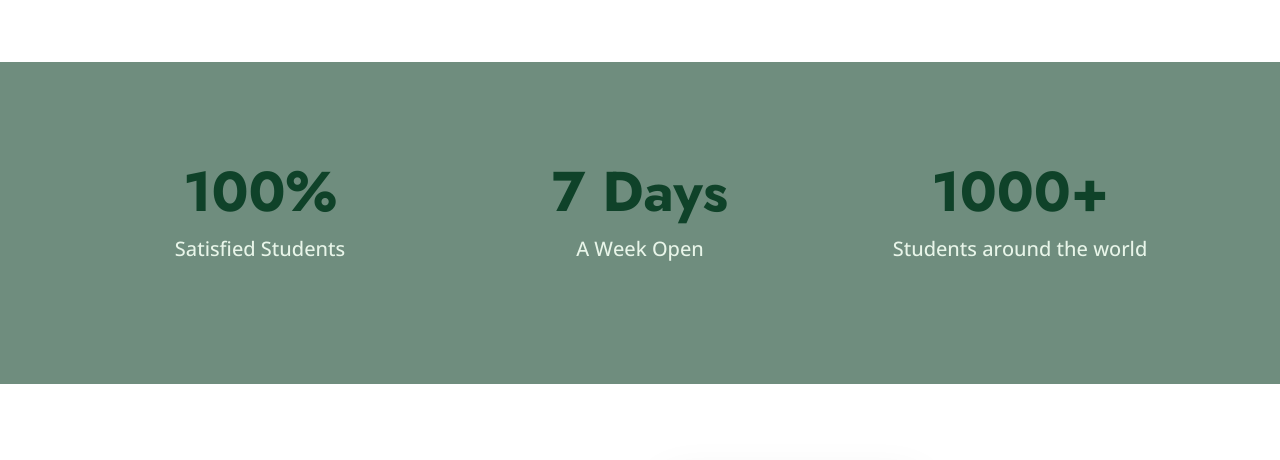
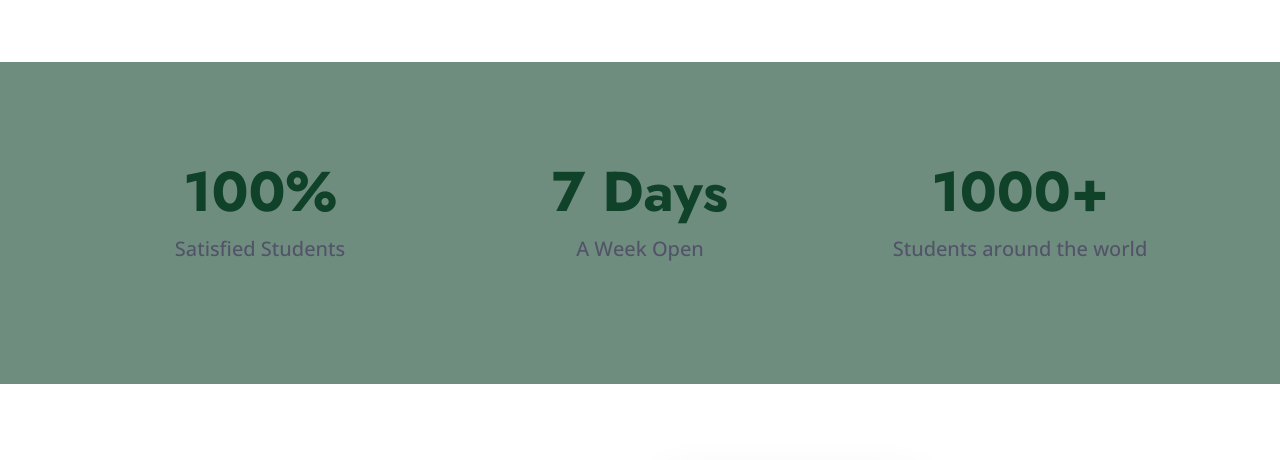
Before and after one commit to malavikaanitha/rishiyoga, a Django app: page / in a window 1280 px wide. Shown: the part 1490-1950 px from the top of the page. Run offline with Django 4.2, Linux system fonts and the light colour scheme; some libraries are stand-ins or nearby versions.

```diff
--- a/templates/index.html
+++ b/templates/index.html
@@ -500,19 +500,19 @@
                 <h1 class="display-4 ">
                     <span class="counter">100%</span>
                 </h1>
-                <span class="fs-5 fw-semi-bold text-light">Satisfied Students</span>
+                <span class="fs-5 fw-semi-bold ">Satisfied Students</span>
             </div>
             <div class="col-lg-4 col-md-6 mb-4 wow fadeIn" data-wow-delay="0.5s">
                 <h1 class="display-4 ">
                     <span class="counter">7 Days</span>
                 </h1>
-                <span class="fs-5 fw-semi-bold text-light">A Week Open</span>
+                <span class="fs-5 fw-semi-bold ">A Week Open</span>
             </div>
             <div class="col-lg-4 col-md-12 mb-4 wow fadeIn" data-wow-delay="0.5s">
                 <h1 class="display-4">
                     <span class="counter">1000+</span>
                 </h1>
-                <span class="fs-5 fw-semi-bold text-light">Students around the world</span>
+                <span class="fs-5 fw-semi-bold ">Students around the world</span>
             </div>
         </div>
     </div>
```
